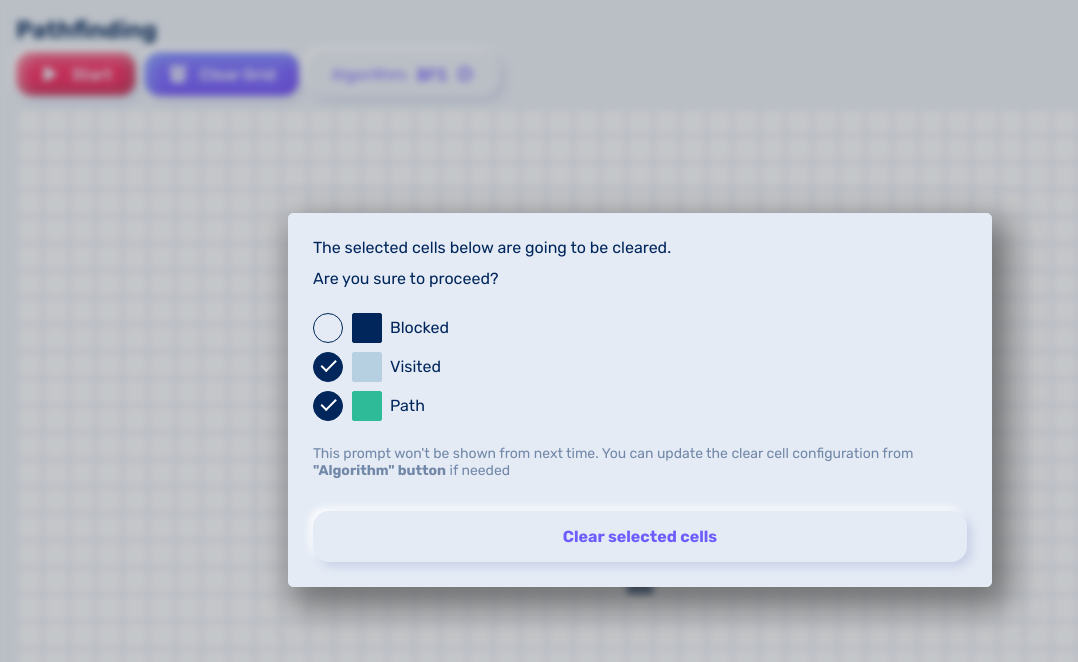
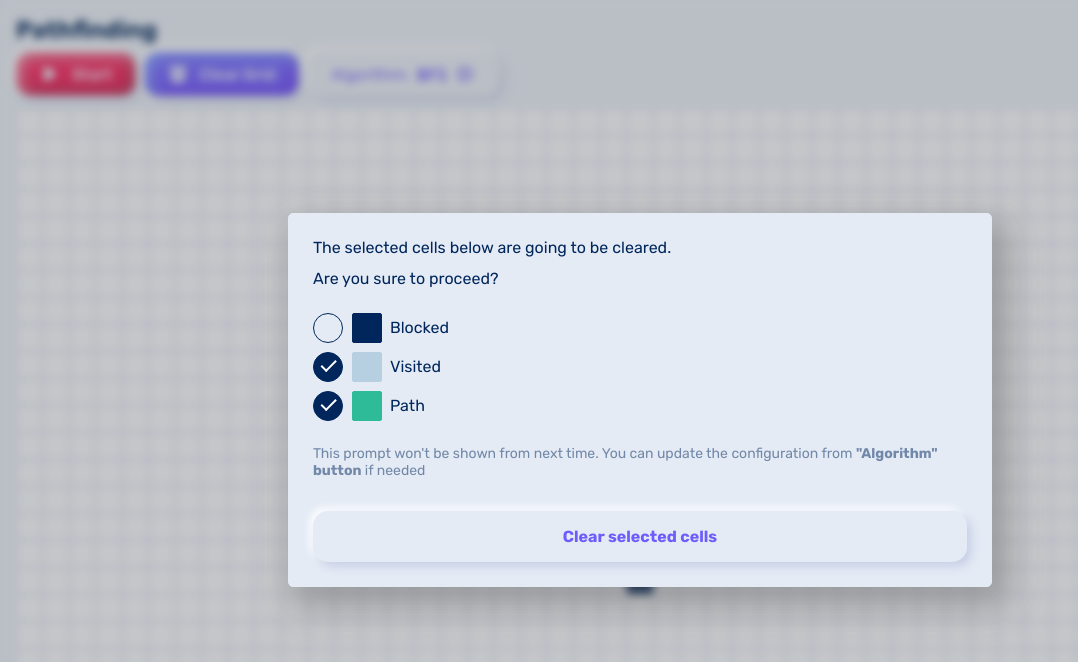
Before and after one commit to totokunaga/totokunaga-web, a Next.js app: page /algorithms/pathfinding in a window 1280 px wide. Both pictures are taken after a click on the button "Clear Grid". Shown: the top 662 px of the page, without its empty margins (0-1078 px from the left). Built offline with nearby package versions, Linux system fonts and the light colour scheme.

Commit message:
Added Neumorphic global styling

```diff
--- a/src/components/algorithms/ClearModalContent/ClearModalContent.tsx
+++ b/src/components/algorithms/ClearModalContent/ClearModalContent.tsx
@@ -58,8 +58,8 @@ export const ClearModalContent: React.FC<{
         style={{ marginTop: 24, color: "rgba(0, 38, 91, 0.5)", fontSize: 14 }}
       >
         <p>
-          This prompt won't be shown from next time. You can update the clear
-          cell configuration from <b>"Algorithm" button</b> if needed
+          This prompt won't be shown from next time. You can update the
+          configuration from <b>"Algorithm" button</b> if needed
         </p>
       </div>
 
--- a/src/components/common/Button/Button.tsx
+++ b/src/components/common/Button/Button.tsx
@@ -1,5 +1,5 @@
-import React, { ReactNode } from "react";
-import style from "./button.module.scss";
+import React, { ReactNode, useMemo } from "react";
+import style from "@styles/neumorphic.module.scss";
 
 type NeumorphicButtonProp = {
   onClick?: () => any;
@@ -24,9 +24,11 @@ export const Button: React.FC<NeumorphicButtonProp> = ({
   type = "normal",
   children,
 }) => {
+  const typeClassName = useMemo(() => type !== "normal" && style[type], [type]);
+
   return (
     <button
-      className={`${style.btn} ${type !== "normal" && style[type]}`}
+      className={`${style.root} ${style.button} ${typeClassName}`}
       onClick={onClick}
       style={{
         margin,
--- a/src/components/common/Button/button.module.scss
+++ /dev/null
@@ -1,68 +0,0 @@
-$shadow: 0.3rem 0.3rem 0.6rem var(--greyLight-2),
-  -0.2rem -0.2rem 0.5rem var(--white);
-$inner-shadow: inset 0.2rem 0.2rem 0.5rem var(--greyLight-2),
-  inset -0.2rem -0.2rem 0.5rem var(--white);
-
-.btn {
-  font-size: 16px;
-  padding: 16px 24px;
-  border-radius: 1rem;
-  box-shadow: $shadow;
-  justify-self: center;
-  display: flex;
-  align-items: center;
-  justify-content: center;
-  cursor: pointer;
-  transition: 0.3s ease;
-  border: none;
-  background-color: var(--greyLight-1);
-  transition: all 0.15s ease-in-out;
-  font-weight: 500;
-  font-family: var(--font-sans-serif);
-  color: var(--primary);
-  fill: var(--primary);
-
-  &:hover {
-    color: var(--primary-dark);
-    fill: var(--primary-dark);
-  }
-  &:active {
-    box-shadow: $inner-shadow;
-  }
-}
-
-.btn.primary {
-  padding: 12px 24px;
-  background: var(--primary);
-  box-shadow: inset 0.2rem 0.2rem 1rem var(--primary-light),
-    inset -0.2rem -0.2rem 1rem var(--primary-dark), $shadow;
-  color: var(--greyLight-1);
-  fill: var(--greyLight-1);
-
-  &:hover {
-    color: var(--white);
-    fill: var(--greyLight-1);
-  }
-  &:active {
-    box-shadow: inset 0.2rem 0.2rem 1rem var(--primary-dark),
-      inset -0.2rem -0.2rem 1rem var(--primary-light);
-  }
-}
-
-.btn.secondary {
-  padding: 12px 24px;
-  background: var(--secondary);
-  box-shadow: inset 0.2rem 0.2rem 1rem var(--secondary-light),
-    inset -0.2rem -0.2rem 1rem var(--secondary-dark), $shadow;
-  color: var(--greyLight-1);
-  fill: var(--greyLight-1);
-
-  &:hover {
-    color: var(--white);
-    fill: var(--white);
-  }
-  &:active {
-    box-shadow: inset 0.2rem 0.2rem 1rem var(--secondary-dark),
-      inset -0.2rem -0.2rem 1rem var(--secondary-light);
-  }
-}
--- a/src/components/common/Modal/modal.module.scss
+++ b/src/components/common/Modal/modal.module.scss
@@ -5,7 +5,7 @@
   right: 0;
   bottom: 0;
   background-color: rgba(90, 90, 90, 0.3);
-  backdrop-filter: blur(3.5px);
+  backdrop-filter: blur(4px);
   display: flex;
   align-items: center;
   justify-content: center;
@@ -27,7 +27,7 @@
   border: solid 1px var(--greyLight-1);
   border-radius: 5px;
   padding: 24px;
-  box-shadow: 10px 14px 33px 7px rgba(80, 80, 80, 0.7);
+  box-shadow: 10px 14px 33px 6px rgba(80, 80, 80, 0.35);
 }
 
 @media (max-width: 960px) {
--- a/src/components/common/Radio/Radio.tsx
+++ b/src/components/common/Radio/Radio.tsx
@@ -1,5 +1,5 @@
-import { Icon } from "../Icon";
 import style from "./radio.module.scss";
+import neumorphicStyle from "@styles/neumorphic.module.scss";
 
 type RadioProp = {
   items: any[];
@@ -12,6 +12,7 @@ export const Radio: React.FC<RadioProp> = ({ items, value, onChange }) => {
     <div style={{ display: "flex", flexWrap: "wrap" }}>
       {items.map((item) => {
         const checkedClass = item === value && style.checked;
+
         return (
           <div
             key={item}
@@ -21,7 +22,9 @@ export const Radio: React.FC<RadioProp> = ({ items, value, onChange }) => {
             }}
             onClick={() => onChange(item)}
           >
-            <div className={`${style.radio} ${checkedClass}`}>
+            <div
+              className={`${neumorphicStyle.root} ${neumorphicStyle.radio} ${checkedClass}`}
+            >
               <div className={`${style.radio_circle} ${checkedClass}`} />
               <span>{item}</span>
             </div>
--- a/src/components/common/Radio/radio.module.scss
+++ b/src/components/common/Radio/radio.module.scss
@@ -1,32 +1,3 @@
-$shadow: 0.3rem 0.3rem 0.6rem var(--greyLight-2),
-  -0.2rem -0.2rem 0.5rem var(--white);
-$inner-shadow: inset 0.2rem 0.2rem 0.5rem var(--greyLight-2),
-  inset -0.2rem -0.2rem 0.5rem var(--white);
-
-.radio {
-  font-size: 16px;
-  padding: 10px 20px 10px 15px;
-  border-radius: 20px;
-  box-shadow: $shadow;
-  justify-self: center;
-  display: flex;
-  align-items: center;
-  justify-content: center;
-  cursor: pointer;
-  transition: 0.3s ease;
-  border: none;
-  background-color: var(--greyLight-1);
-  transition: all 0.15s ease-in-out;
-  font-weight: 500;
-  font-family: var(--font-sans-serif);
-  color: var(--greyDark);
-  transition: all 0.1s ease-in-out;
-}
-.radio.checked {
-  color: var(--primary-dark);
-  box-shadow: $inner-shadow;
-}
-
 .radio_circle {
   width: 16px;
   height: 16px;
--- /dev/null
+++ b/src/styles/neumorphic.module.scss
@@ -0,0 +1,84 @@
+$shadow: 0.3rem 0.3rem 0.6rem var(--greyLight-2),
+  -0.2rem -0.2rem 0.5rem var(--white);
+$inner-shadow: inset 0.2rem 0.2rem 0.5rem var(--greyLight-2),
+  inset -0.2rem -0.2rem 0.5rem var(--white);
+
+.root {
+  padding: 16px 24px;
+  border-radius: 15px;
+  box-shadow: $shadow;
+  justify-self: center;
+  display: flex;
+  align-items: center;
+  justify-content: center;
+  transition: 0.3s ease;
+  border: none;
+  background-color: var(--greyLight-1);
+  transition: all 0.15s ease-in-out;
+  user-select: none;
+  -webkit-user-select: none;
+  font-family: var(--font-sans-serif);
+  color: var(--primary);
+  fill: var(--primary);
+
+  // BUTTON
+  &.button {
+    font-size: 16px;
+    cursor: pointer;
+    font-weight: 500;
+    &.primary {
+      padding: 12px 24px;
+      background: var(--primary);
+      box-shadow: inset 0.2rem 0.2rem 1rem var(--primary-light),
+        inset -0.2rem -0.2rem 1rem var(--primary-dark), $shadow;
+      color: var(--greyLight-1);
+      fill: var(--greyLight-1);
+
+      &:hover {
+        color: var(--white);
+        fill: var(--greyLight-1);
+      }
+      &:active {
+        box-shadow: inset 0.2rem 0.2rem 1rem var(--primary-dark),
+          inset -0.2rem -0.2rem 1rem var(--primary-light);
+      }
+    }
+    &.secondary {
+      padding: 12px 24px;
+      background: var(--secondary);
+      box-shadow: inset 0.2rem 0.2rem 1rem var(--secondary-light),
+        inset -0.2rem -0.2rem 1rem var(--secondary-dark), $shadow;
+      color: var(--greyLight-1);
+      fill: var(--greyLight-1);
+
+      &:hover {
+        color: var(--white);
+        fill: var(--white);
+      }
+      &:active {
+        box-shadow: inset 0.2rem 0.2rem 1rem var(--secondary-dark),
+          inset -0.2rem -0.2rem 1rem var(--secondary-light);
+      }
+    }
+  }
+
+  // RADIO
+  &.radio {
+    cursor: pointer;
+    font-size: 16px;
+    padding: 10px 20px 10px 15px;
+    border-radius: 20px;
+    &.checked {
+      color: var(--primary-dark);
+      box-shadow: $inner-shadow;
+    }
+  }
+
+  &:hover {
+    color: var(--primary-dark);
+    fill: var(--primary-dark);
+  }
+  &:active {
+    box-shadow: $inner-shadow;
+  }
+}
```
